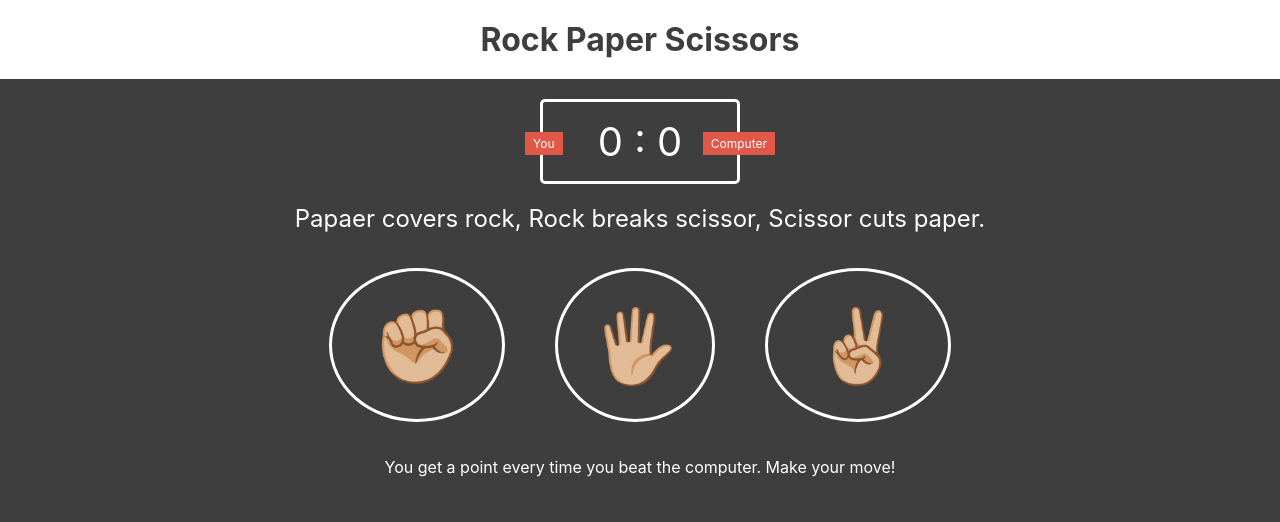
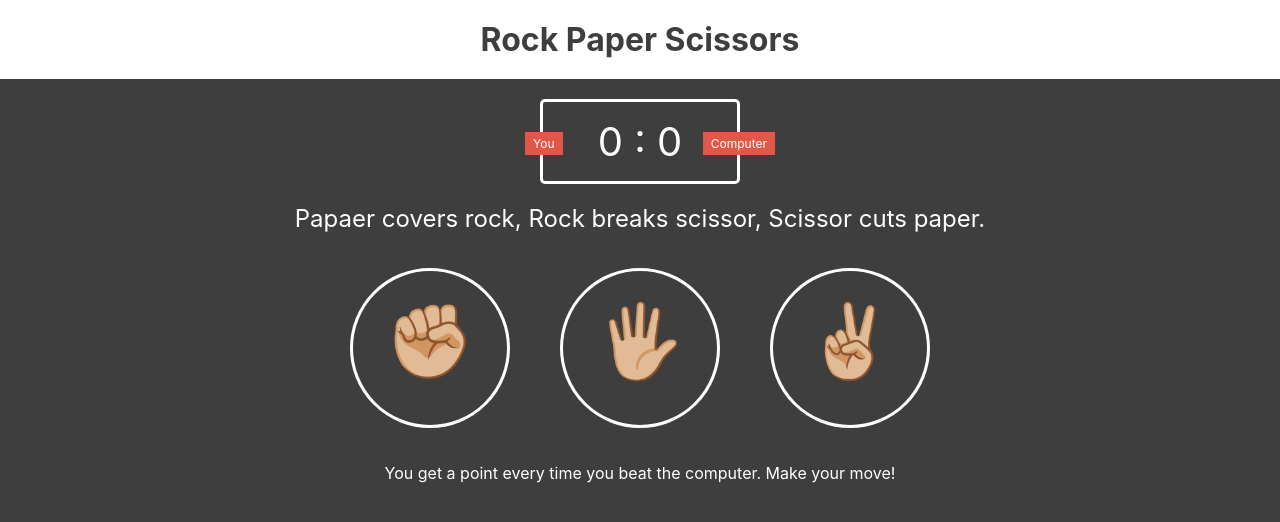
Before and after one commit to Sibasish19/RockPaperScissors, a plain HTML site: page index.html in a window 1280 px wide. Drawn offline with Linux system fonts and the light colour scheme.

Commit message:
Issue with emoji width and border fixed

```diff
--- a/style.css
+++ b/style.css
@@ -59,6 +59,7 @@ header {
     border: 3px solid white;
     border-radius: 50%;
     margin: 10px 15px;
+    padding: 25px;
     transition: all 0.3s ease;
 }
 
@@ -68,15 +69,18 @@ header {
 }
 
 #rock {
-    padding: 30px 40px;
+    width: 160px;
+    height: 160px;
 }
 
 #paper {
-    padding: 30px 32px;
+    width: 160px;
+    height: 160px;
 }
 
 #scissor {
-    padding: 30px 45px;
+    width: 160px;
+    height: 160px;
 }
 
 .green-glow {
```
